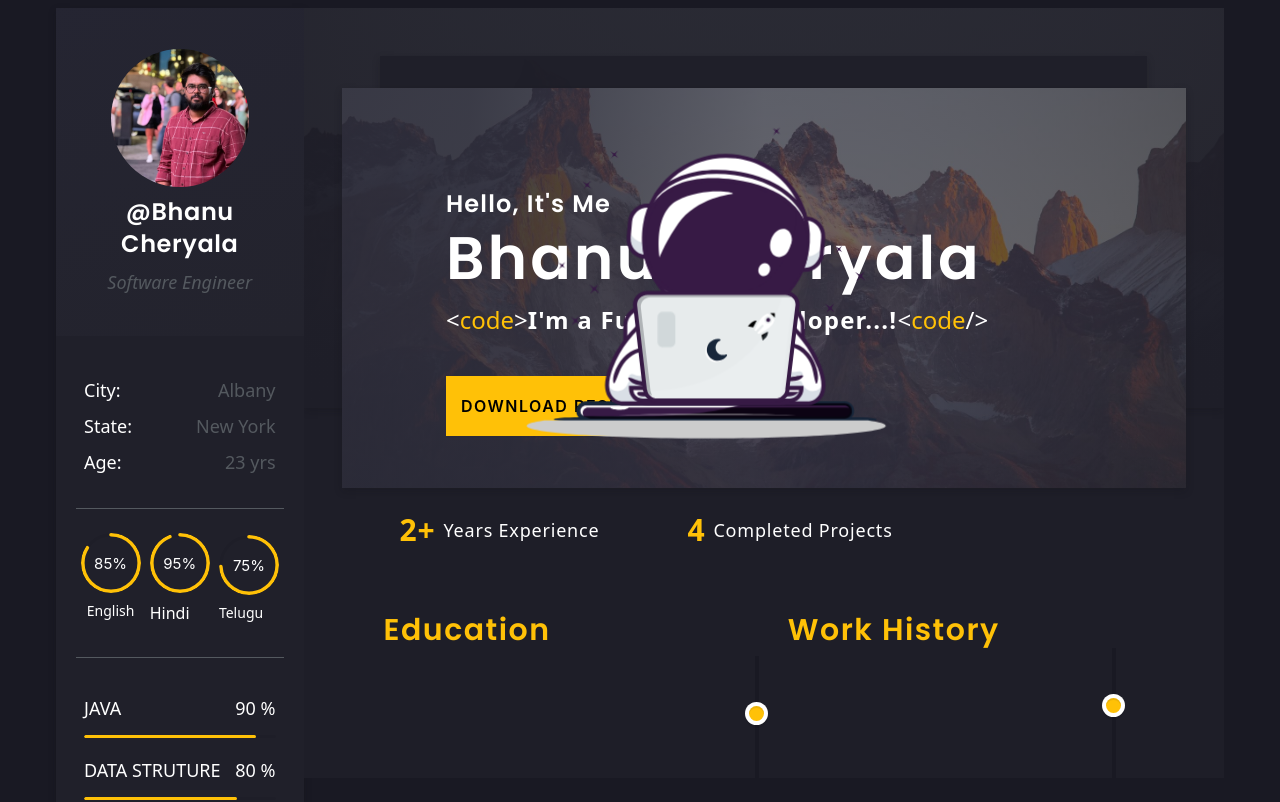
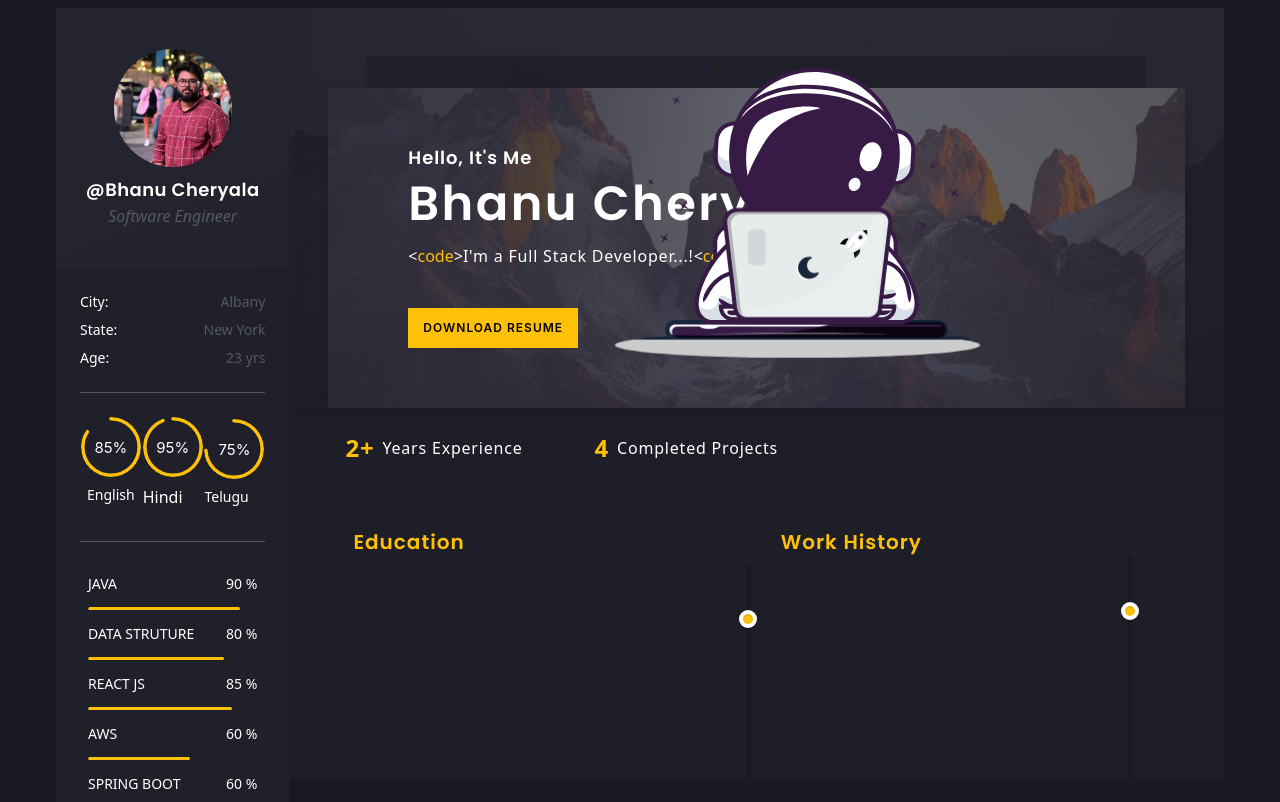
Before and after one commit to Cbhanu12dec/portfolio, a React (Create React App) app: page / in a window 1280 px wide. Shown: the top 802 px of the page. Built offline with nearby package versions, Linux system fonts and the light colour scheme.

Commit message:
test: updated code coverage

```diff
--- a/src/App.css
+++ b/src/App.css
@@ -10,7 +10,7 @@
     color: #8c8c8e !important;
     margin-left: 20em !important;
     margin-top: 10px !important;
-    font-size: 20px !important;
+    font-size: 14px !important;
     line-height: 1.5em !important;
     letter-spacing: 0.05em !important;
     opacity: 1; /* Firefox */
@@ -21,7 +21,7 @@
     margin-left: 20em !important;
     line-height: 1.5em !important;
     margin-top: 10px !important;
-    font-size: 20px !important;
+    font-size: 14px !important;
     letter-spacing: 0.5em !important;
 
 
@@ -32,7 +32,7 @@
     margin-left: 20em !important;
     margin-top: 10px !important;
     line-height: 1.5em !important;
-    font-size: 20px !important;
+    font-size: 14px !important;
     letter-spacing: 0.5em !important;
 
 
--- a/src/App.tsx
+++ b/src/App.tsx
@@ -9,7 +9,7 @@ function App() {
     <div className="App px-14 flex flex-row mt-2">
       {/* Profile page */}
       <div
-        className="profile-page bg-app-terinary-color col-span-3 transition ease-in-out max-h-screen basis-[28%]"
+        className="app-info-bar profile-page bg-app-terinary-color col-span-3 transition ease-in-out max-h-screen basis-[26%] relative"
         style={{ boxShadow: "0 3px 8px 0 rgba(15,15,20,.2)" }}
       >
         <Profile />
--- a/src/components/main/Content.tsx
+++ b/src/components/main/Content.tsx
@@ -31,28 +31,28 @@ function Content() {
             backgroundPosition: "center",
             boxShadow: "0 3px 8px 0 rgba(15,15,20,.2)",
             zIndex: 99,
-            height: "25rem",
+            height: "20rem",
           }}
         >
           <div
-            className="h-full relative flex flex-col-reverse items-end px-28"
+            className="h-full relative flex flex-col-reverse items-end px-16"
             style={{
               backgroundImage:
                 "linear-gradient(90deg,rgba(45,45,58,.9) 15%,rgba(45,45,58,.7) 50%,rgba(43,43,53,.7) 100%)",
             }}
           >
-            <div className="absolute top-1/4 left-10 mx-16">
-              <div className="text-2xl text-white font-Poppins font-extrabold tracking-wider">
+            <div className="absolute top-14 left-8 mx-12">
+              <div className="text-lg text-white font-Poppins tracking-wider">
                 Hello, It's Me
               </div>
-              <div className="text-6xl text-white font-Poppins font-bold tracking-wider my-2">
+              <div className="text-5xl text-white font-Poppins font-bold tracking-wider my-2">
                 Bhanu Cheryala
               </div>
-              <div className="my-4 text-2xl">
+              <div className="my-4 text-base">
                 <span className="text-white">{`<`}</span>
                 <span className="text-app-yellow">code</span>
                 <span className="text-white">{`>`}</span>
-                <span className="text-white tracking-wider font-semibold">
+                <span className="text-white tracking-wider font-medium">
                   I'm a Full Stack Developer...!
                   {/* <Typed
                     strings={[
@@ -74,41 +74,43 @@ function Content() {
                   background: "#ffc107",
                   color: "#000",
                   borderRadius: 0,
-                  height: 60,
+                  height: 40,
                   outline: "none",
                   border: "none",
-                  letterSpacing: 1.5,
+                  letterSpacing: 1.0,
                   fontWeight: 600,
+                  fontSize: "12px",
                   marginTop: "24px",
                 }}
               >
                 DOWNLOAD RESUME
               </Button>
             </div>
-            <div className="mr-32">
-              <Lottie animationData={bannerani} size={50} />
+            <div className="mr-20">
+              <Lottie animationData={bannerani} size={20} />
             </div>
           </div>
         </div>
       </div>
 
       {/* Stats Banner */}
-      <div className="my-6 flex flex-row mx-14">
+      <div className="my-6 flex flex-row mx-6">
         {PROFILE.MAINBANNER?.map((item) => {
           return (
-            <div className="stats-banner-item flex flex-row align-middle items-center mx-10 tracking-wider">
-              <div className="text-3xl text-app-yellow font-semibold">
+            <div className="stats-banner-item flex flex-row align-middle items-center mx-8 tracking-wider">
+              <div className="text-2xl text-app-yellow font-semibold">
                 {item.COUNT}
               </div>
-              <div className="text-lg text-white mx-2">{item.NAME}</div>
+              <div className="text-base text-white mx-2">{item.NAME}</div>
             </div>
           );
         })}
       </div>
+
       {/*  Experiance and Education */}
-      <div className="app-history flex flex-row mx-20 py-10">
+      <div className="app-history flex flex-row mx-16 py-10">
         <div className="app-eductaion  basis-1/2 flex flex-col">
-          <div className="text-3xl text-app-yellow tracking-wider font-medium font-Poppins">
+          <div className="text-xl text-app-yellow tracking-wider font-medium font-Poppins">
             Education
           </div>
           <div className="overflow-scroll -mx-6 mt-2">
@@ -129,24 +131,26 @@ function Content() {
                     iconStyle={{
                       background: "#ffc107",
                       borderColor: "blue",
-                      height: "15px",
-                      width: "15px",
-                      marginRight: "13px",
+                      height: "10px",
+                      width: "10px",
+                      marginRight: "16px",
                       marginTop: "18px",
                     }}
                   >
                     <div className="w-full flex flex-row justify-between items-center px-6 mt-2">
-                      <div className="text-xl font-Poppins tracking-wider">
+                      <div className="text-base font-Poppins tracking-wider">
                         {item.NAME}
                       </div>
-                      <div className="bg-app-terinary-color p-3 text-sm rounded-full text-duration">
+                      <div className="bg-app-terinary-color p-3 text-xs rounded-full text-duration">
                         {item.DURATION}
                       </div>
                     </div>
-                    <div className="text-base text-duration px-6 italic tracking-wider font-medium">
+                    <div className="text-sm text-duration px-6 italic tracking-wider font-medium">
                       {item.ROLE}
                     </div>
-                    <div className="text-duration mt-6 px-6">{item.INFO}</div>
+                    <div className="text-duration mt-6 px-6 text-sm">
+                      {item.INFO}
+                    </div>
                   </VerticalTimelineElement>
                 );
               })}
@@ -154,7 +158,7 @@ function Content() {
           </div>
         </div>
         <div className="app-eductaion basis-1/2 flex flex-col">
-          <div className="text-3xl text-app-yellow tracking-wider font-medium font-Poppins ml-6">
+          <div className="text-xl text-app-yellow tracking-wider font-medium font-Poppins ml-6">
             Work History
           </div>
           <div className="overflow-scroll">
@@ -175,24 +179,26 @@ function Content() {
                     position="left"
                     iconStyle={{
                       background: "#ffc107",
-                      height: "15px",
-                      width: "15px",
-                      marginRight: "13px",
+                      height: "10px",
+                      width: "10px",
+                      marginRight: "15px",
                       marginTop: "18px",
                     }}
                   >
-                    <div className="w-full flex flex-row justify-between items-center px-6 mt-2">
-                      <div className="text-lg font-Poppins tracking-wider">
+                    <div className="w-full flex flex-row justify-between items-center px-4 mt-2">
+                      <div className="text-base font-Poppins tracking-wider">
                         {item.NAME}
                       </div>
-                      <div className="bg-app-terinary-color p-3 text-sm rounded-full text-duration">
+                      <div className="bg-app-terinary-color p-3 text-xs rounded-full text-duration">
                         {item.DURATION}
                       </div>
                     </div>
-                    <div className="text-base text-duration px-6 italic tracking-wider font-medium">
+                    <div className="text-sm text-duration px-6 italic tracking-wider font-medium">
                       {item.ROLE}
                     </div>
-                    <div className="text-duration mt-6 px-6">{item.INFO}</div>
+                    <div className="text-duration mt-6 px-6 text-sm">
+                      {item.INFO}
+                    </div>
                   </VerticalTimelineElement>
                 );
               })}
@@ -202,31 +208,31 @@ function Content() {
       </div>
 
       {/* Projects */}
-      <div className="app-projects mx-20 mb-10">
-        <div className="text-3xl text-app-yellow tracking-wider font-medium font-Poppins">
+      <div className="app-projects mx-16 mb-10">
+        <div className="text-xl text-app-yellow tracking-wider font-medium font-Poppins">
           Projects
         </div>
 
         {PROFILE.PROJECTS?.map((item) => {
           return (
             <div
-              className="app-card px-10 py-5 w-1/3 rounded mt-8"
+              className="app-card px-6 py-3 w-1/3 rounded mt-6"
               style={{
                 background: "linear-gradient(159deg,#2d2d3a 0%,#2b2b35 100%)",
                 boxShadow: "0 3px 8px 0 rgba(15,15,20,.2)",
               }}
             >
               <div className="flex flex-row justify-between items-center">
-                <div className="title text-white text-xl tracking-wider font-medium">
+                <div className="title text-white text-base tracking-wider font-medium">
                   {item.NAME}
                 </div>
-                <div className="bg-app-terinary-color p-3 text-sm rounded-full text-duration max-w-max my-4">
+                <div className="bg-app-terinary-color p-3 text-xs rounded-full text-duration max-w-max my-4">
                   {item.DURATION}
                 </div>
               </div>
 
-              <div className="my-4 text-duration">{item.SHORTDESC}</div>
-              <div className="text-app-yellow cursor-pointer mb-4">
+              <div className="my-4 text-duration text-sm">{item.SHORTDESC}</div>
+              <div className="text-app-yellow cursor-pointer mb-4 text-sm">
                 VIEW MORE
               </div>
             </div>
@@ -235,8 +241,8 @@ function Content() {
       </div>
 
       {/* Contact Information */}
-      <div className="contact-section flex flex-col mx-20">
-        <div className="text-3xl text-app-yellow tracking-wider font-medium font-Poppins mt-4">
+      <div className="contact-section flex flex-col mx-16">
+        <div className="text-xl text-app-yellow tracking-wider font-medium font-Poppins mt-4">
           Contact information
         </div>
 
@@ -249,16 +255,16 @@ function Content() {
             }}
           >
             <div className="flex px-10 py-2">
-              <div className="text-white text-lg">Name:</div>
-              <div className="text-lg text-duration mx-6"> {PROFILE.NAME}</div>
+              <div className="text-white text-sm">Name:</div>
+              <div className="text-sm	 text-duration mx-6"> {PROFILE.NAME}</div>
             </div>
             <div className="flex px-10 py-2">
-              <div className="text-white text-lg">Email:</div>
-              <div className="text-lg text-duration mx-6"> {PROFILE.EMAIL}</div>
+              <div className="text-white text-sm">Email:</div>
+              <div className="text-sm text-duration mx-6"> {PROFILE.EMAIL}</div>
             </div>
             <div className="flex px-10 py-2">
-              <div className="text-white text-lg">University Mail:</div>
-              <div className="text-lg text-duration mx-6">
+              <div className="text-white text-sm">University Mail:</div>
+              <div className="text-sm text-duration mx-6">
                 {" "}
                 {PROFILE.CLGMAIL}
               </div>
@@ -272,22 +278,22 @@ function Content() {
             }}
           >
             <div className="flex px-10 py-2">
-              <div className="text-white text-lg">Street:</div>
-              <div className="text-lg text-duration mx-6">
+              <div className="text-white text-sm">Street:</div>
+              <div className="text-sm text-duration mx-6">
                 {" "}
                 {PROFILE.ADDRESS.STREET}
               </div>
             </div>
             <div className="flex px-10 py-2">
-              <div className="text-white text-lg">City:</div>
-              <div className="text-lg text-duration mx-6">
+              <div className="text-white text-sm">City:</div>
+              <div className="text-sm text-duration mx-6">
                 {" "}
                 {PROFILE.ADDRESS.CITY}
               </div>
             </div>
             <div className="flex px-10 py-2">
-              <div className="text-white text-lg">State:</div>
-              <div className="text-lg text-duration mx-6">
+              <div className="text-white text-sm">State:</div>
+              <div className="text-sm text-duration mx-6">
                 {" "}
                 {PROFILE.ADDRESS.STATE}
               </div>
@@ -295,12 +301,12 @@ function Content() {
           </div>
         </div>
         <div className="contact-mail-section mt-6 mx-1">
-          <div className="text-2xl text-white tracking-wider font-semibold">
+          <div className="text-base text-white tracking-wider font-semibold">
             Get in touch
           </div>
 
           <div
-            className="my-4 px-10 py-10"
+            className="my-6 px-10 py-10"
             style={{
               background: "linear-gradient(159deg,#2d2d3a 0%,#2b2b35 100%)",
               boxShadow: "0 3px 8px 0 rgba(15,15,20,.2)",
@@ -312,7 +318,7 @@ function Content() {
                   color="#8c8c8e"
                   height={40}
                   width={40}
-                  fontSize={"28px"}
+                  fontSize={"18px"}
                 />
               </div>
               <input
@@ -330,15 +336,15 @@ function Content() {
               <div className="absolute inset-y-0 left-0 flex items-center px-4 pointer-events-none bg-app-terinary-color">
                 <MdAlternateEmail
                   color="#8c8c8e"
-                  height={40}
-                  width={40}
-                  fontSize={"28px"}
+                  height={28}
+                  width={28}
+                  fontSize={"18px"}
                 />
               </div>
               <input
                 type="text"
                 id="input-group-1"
-                className="text-gray-900 text-lg focus:outline-none  block w-full pl-10 p-4 text-white ml-10 "
+                className="text-gray-900 text-sm focus:outline-none  block w-full pl-10 p-4 text-white ml-10 "
                 placeholder="Email"
                 style={{
                   background: "linear-gradient(159deg,#252532 0%,#23232d 100%)",
@@ -351,7 +357,7 @@ function Content() {
                   color="#8c8c8e"
                   height={40}
                   width={40}
-                  fontSize={"28px"}
+                  fontSize={"18px"}
                 />
               </div>
               <textarea
@@ -370,9 +376,10 @@ function Content() {
                 background: "#ffc107",
                 color: "#000",
                 borderRadius: 0,
-                height: 60,
+                height: 40,
                 outline: "none",
                 border: "none",
+                fontSize: "12px",
                 letterSpacing: 1.5,
                 fontWeight: 500,
               }}
@@ -390,7 +397,7 @@ function Content() {
           }}
         >
           <AiOutlineCopyrightCircle color="#8c8c8e" />
-          <div className="text-duration ml-2">
+          <div className="text-duration ml-2 text-sm">
             All Rights reserved by bhanu cheryala
           </div>
         </div>
--- a/src/components/profile/Profile.tsx
+++ b/src/components/profile/Profile.tsx
@@ -7,40 +7,41 @@ import { FaDownload } from "react-icons/fa";
 
 const Profile = () => {
   return (
-    <div className="profile-info max-h-screen">
+    <div className="profile-info max-h-screen relative">
       <div
-        className="profile-header px-4 text-center py-10"
+        className="profile-header px-4 text-center py-10 z-50"
         style={{
           background:
             "linear-gradient(159deg,rgba(37,37,50,.98) 0%,rgba(35,35,45,.98) 100%)",
         }}
       >
         <div>
-          <Avatar src={profile} size={140} />
+          <Avatar src={profile} size={120} />
         </div>
-        <div className="text-white my-2 font-Poppins tracking-wide text-2xl">
+        <div className="text-white mt-2 font-Poppins tracking-wide text-lg cursor-pointer hover:text-app-yellow ">
           {PROFILE.NAME}
         </div>
-        <div className="text-secondary text-lg italic font-medium">
+        <div className="text-secondary text-base italic font-medium">
           {PROFILE.DESIGNATION}
         </div>
       </div>
-      <div className="divide-y px-5 relative divide-secondary overflow-scroll">
+      <div className="divide-y px-6 relative divide-secondary overflow-scroll max-h-[67vh]">
         {/* first section */}
-        <div className="personal-details py-8 px-2">
-          <div className="flex justify-between text-lg mt-2">
+        <div className="personal-details py-4">
+          <div className="flex justify-between text-sm mt-2">
             <div className="text-white">City:</div>
             <div className="text-secondary">{PROFILE.ADDRESS.CITY}</div>
           </div>
-          <div className="flex justify-between text-lg mt-2">
+          <div className="flex justify-between text-sm mt-2">
             <div className="text-white">State:</div>
             <div className="text-secondary"> {PROFILE.ADDRESS.STATE}</div>
           </div>
-          <div className="flex justify-between text-lg mt-2">
+          <div className="flex justify-between text-sm my-2 ">
             <div className="text-white">Age:</div>
             <div className="text-secondary"> {PROFILE.AGE}</div>
           </div>
         </div>
+
         {/* second section */}
         <div className="py-6 relative flex flex-row justify-around">
           <div className="flex flex-col items-center">
@@ -82,10 +83,10 @@ const Profile = () => {
         <div className="py-6 relative overflow-scroll">
           {PROFILE.TECHSTACK?.map((item) => {
             return (
-              <div className="flex flex-col my-3 mx-2">
+              <div className="flex flex-col my-2 mx-2">
                 <div className="flex flex-row justify-between">
-                  <div className="text-lg text-white">{item.name}</div>
-                  <div className="text-lg text-white">{item.proficiency} %</div>
+                  <div className="text-sm text-white">{item.name}</div>
+                  <div className="text-sm text-white">{item.proficiency} %</div>
                 </div>
                 <Progress
                   percent={item.proficiency}
@@ -100,7 +101,7 @@ const Profile = () => {
 
         {/* fourth section */}
         <div className="flex flex-row  py-6 align-middle items-center cursor-pointer  justify-center">
-          <div className="text-lg text-secondary mr-3 tracking-wide capitalize font-semibold">
+          <div className="text-sm text-secondary mr-3 tracking-wide capitalize font-semibold">
             DOWNLOAD RESUME
           </div>
           <FaDownload color="#54595f" />
--- a/src/components/utils.ts
+++ b/src/components/utils.ts
@@ -29,22 +29,22 @@ export const PROFILE = {
       name: "AWS",
       proficiency: 60,
     },
-    // {
-    //   name: "SPRING BOOT",
-    //   proficiency: 60,
-    // },
-    // {
-    //   name: "MONGODB",
-    //   proficiency: 60,
-    // },
-    // {
-    //   name: "MYSQL",
-    //   proficiency: 60,
-    // },
-    // {
-    //   name: "JENKINS",
-    //   proficiency: 60,
-    // },
+    {
+      name: "SPRING BOOT",
+      proficiency: 60,
+    },
+    {
+      name: "MONGODB",
+      proficiency: 60,
+    },
+    {
+      name: "MYSQL",
+      proficiency: 60,
+    },
+    {
+      name: "JENKINS",
+      proficiency: 60,
+    },
   ],
   MAINBANNER: [
     {
@@ -78,7 +78,7 @@ export const PROFILE = {
   ],
   EXPERIANCE: [
     {
-      NAME: "Sudent Assistanceship, UAlbany",
+      NAME: "Sudent Assistanceship",
       ROLE: "Developer",
       DURATION: "Aug 2022 - Dec 2023",
       INFO: "Java, Data Structure, OS, Software Engineer",
```
